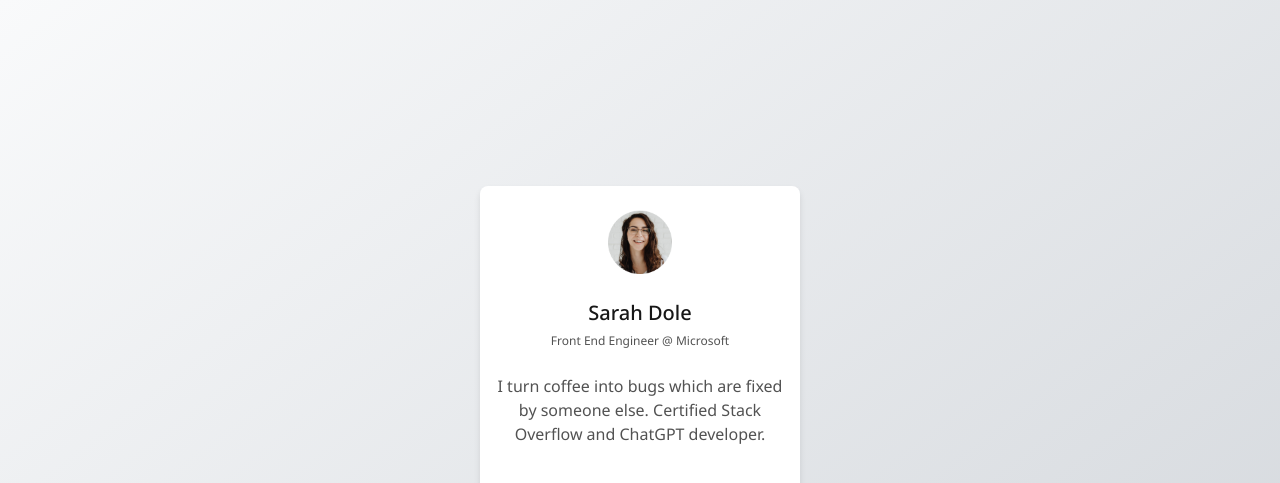
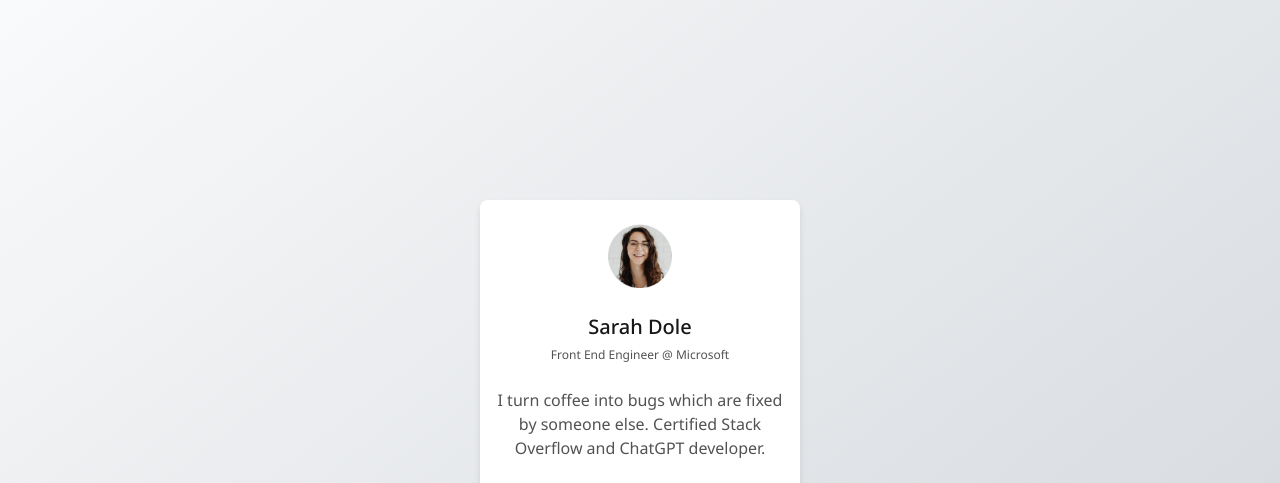
Before and after one commit to JohnLowie4/profile-card, a plain HTML site: page index.html in a window 1280 px wide. Shown: the top 483 px of the page. Drawn offline with nearby package versions, Linux system fonts and the light colour scheme.

Commit message:
small change to top margin

```diff
--- a/css/style.scss
+++ b/css/style.scss
@@ -29,7 +29,6 @@ body {
 #profile-card-section {
   display: flex;
   justify-content: center;
-  align-items: center;
   height: 100vh;
 
   .profile-card-container, .profile-card-info, .profile-card-contact {
@@ -46,6 +45,7 @@ body {
     height: 428px;
     padding: 24px 16px;
     gap: 40px;
+    margin-top: 200px;
 
     .profile-card-info {
       &_profile-picture {
```
Also changed, not shown: css/style.css, 1 other file.
